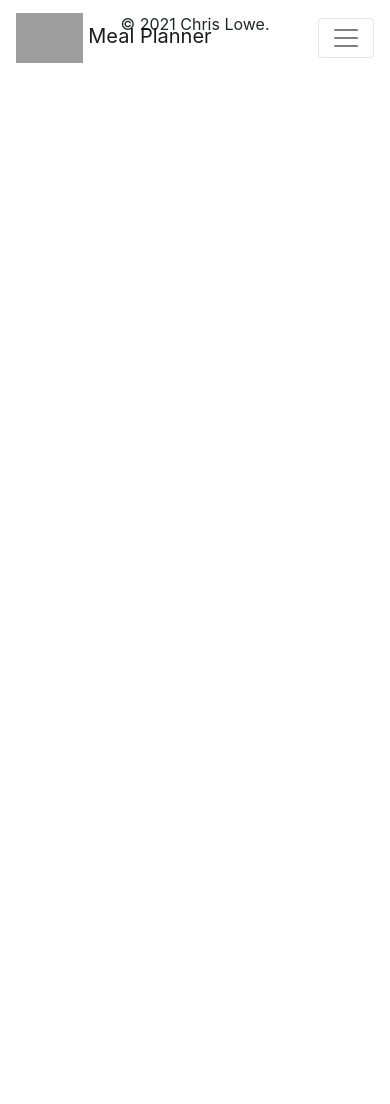
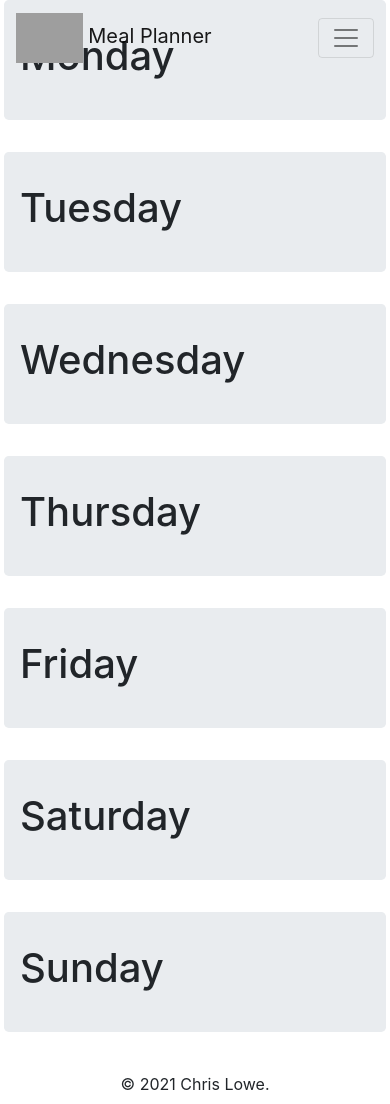
Before and after one commit to csl619/meal_app, a Django app: page / in a window 390 px wide. Before the commit the page ends 63 px from the top, so only its background shows below. Run offline with Django 3.2, Linux system fonts and the light colour scheme; the visitor is signed in with stand-in values (Sample User, id 1); some libraries are stand-ins or nearby versions; grey boxes are pictures that could not be loaded.

Commit message:
add and update various page templates

```diff
--- a/landing/templates/landing/home.html
+++ /dev/null
@@ -1,8 +0,0 @@
-{% extends 'base.html' %}
-{% load static %}
-{% load humanize %}
-{% load crispy_forms_tags %}
-{% block content %}
-<div class="row mb-1">
-</div>
-{% endblock content %}
--- a/templates/base.html
+++ b/templates/base.html
@@ -13,6 +13,9 @@
     <script src="https://code.jquery.com/jquery-3.6.0.min.js" integrity="sha256-/xUj+3OJU5yExlq6GSYGSHk7tPXikynS7ogEvDej/m4=" crossorigin="anonymous"></script>
     <!--Import Google Icon Font-->
     <link href="https://fonts.googleapis.com/icon?family=Material+Icons" rel="stylesheet">
+    <link rel="preconnect" href="https://fonts.googleapis.com">
+    <link rel="preconnect" href="https://fonts.gstatic.com" crossorigin>
+    <link href="https://fonts.googleapis.com/css2?family=Montserrat&display=swap" rel="stylesheet">
     <!-- Icon Files -->
     <script src="https://kit.fontawesome.com/1005194a7a.js"></script>
     <!-- Import Bootstrap -->
@@ -44,16 +47,20 @@
               <ul class="navbar-nav ml-auto align-items-center flex-md-row justify-content-end">
                 {% if user.is_authenticated %}
                 <li class="nav-item ml-4 mr-4 h-100">
-                  <a class="nav-link" href="">MEALS</a>
+                  <a class="nav-link" href="{% url 'meals' %}">MEALS</a>
                 </li>
                 <li class="nav-item ml-4 mr-4 h-100">
-                  <a class="nav-link" href="">INGREDIENTS</a>
+                  <a class="nav-link" href="{% url 'ingredients' %}">INGREDIENTS</a>
+                </li>
+                <li class="nav-item ml-4 mr-4 h-100">
+                  <a class="nav-link" href="">WEEK HISTORY</a>
                 </li>
                 <li class="nav-item ml-md-4 mr-md-2 dropdown d-flex align-items-center">
                   <a name="user_options" aria-label="user_options" class="nav-link profile_icon d-flex align-content-middle justify-content-center" href="#" id="navbarDropdown" role="button" data-toggle="dropdown" aria-haspopup="true" aria-expanded="false" >
                     <i class="fas fa-user p_icon"></i>
                   </a>
                   <div class="dropdown-menu dropdown-menu-right dropdown-pull-right text-right ml-2" id="navbarDropdown-items" aria-labelledby="navbarDropdown">
+                    <a class="dropdown-item" href="">PROFILE</a>
                     <a class="dropdown-item" href="{% url 'logout' %}">LOGOUT</a>
                   </div>
                 </li>
--- /dev/null
+++ b/templates/landing/home.html
@@ -0,0 +1,45 @@
+{% extends 'base.html' %}
+{% load static %}
+{% load humanize %}
+{% load crispy_forms_tags %}
+{% block content %}
+<div class="row justify-content-center">
+  <div class="col-md-6 col-lg-4 col-xl-2 px-1">
+    <div class="jumbotron">
+      <h1>Monday</h1>
+    </div>
+  </div>
+  <div class="col-md-6 col-lg-4 col-xl-2 px-1">
+    <div class="jumbotron">
+      <h1>Tuesday</h1>
+    </div>
+  </div>
+  <div class="col-md-6 col-lg-4 col-xl-2 px-1">
+    <div class="jumbotron">
+      <h1>Wednesday</h1>
+    </div>
+  </div>
+  <div class="col-md-6 col-lg-4 col-xl-2 px-1">
+    <div class="jumbotron">
+      <h1>Thursday</h1>
+    </div>
+  </div>
+  <div class="col-md-6 col-lg-4 col-xl-2 px-1">
+    <div class="jumbotron">
+      <h1>Friday</h1>
+    </div>
+  </div>
+</div>
+<div class="row justify-content-center">
+  <div class="col-md-6 col-lg-4 col-xl-2 px-1">
+    <div class="jumbotron">
+      <h1>Saturday</h1>
+    </div>
+  </div>
+  <div class="col-md-6 col-lg-4 col-xl-2 px-1">
+    <div class="jumbotron">
+      <h1>Sunday</h1>
+    </div>
+  </div>
+</div>
+{% endblock content %}
```
Also changed, not shown: templates/checkbox_input.html (added, +9 -0 lines), templates/ingredients/list.html (added, +46 -0 lines), templates/meals/list.html (added, +23 -0 lines), templates/meals/meal_detail.html (added, +17 -0 lines), templates/meals/new_meal.html (added, +95 -0 lines).
